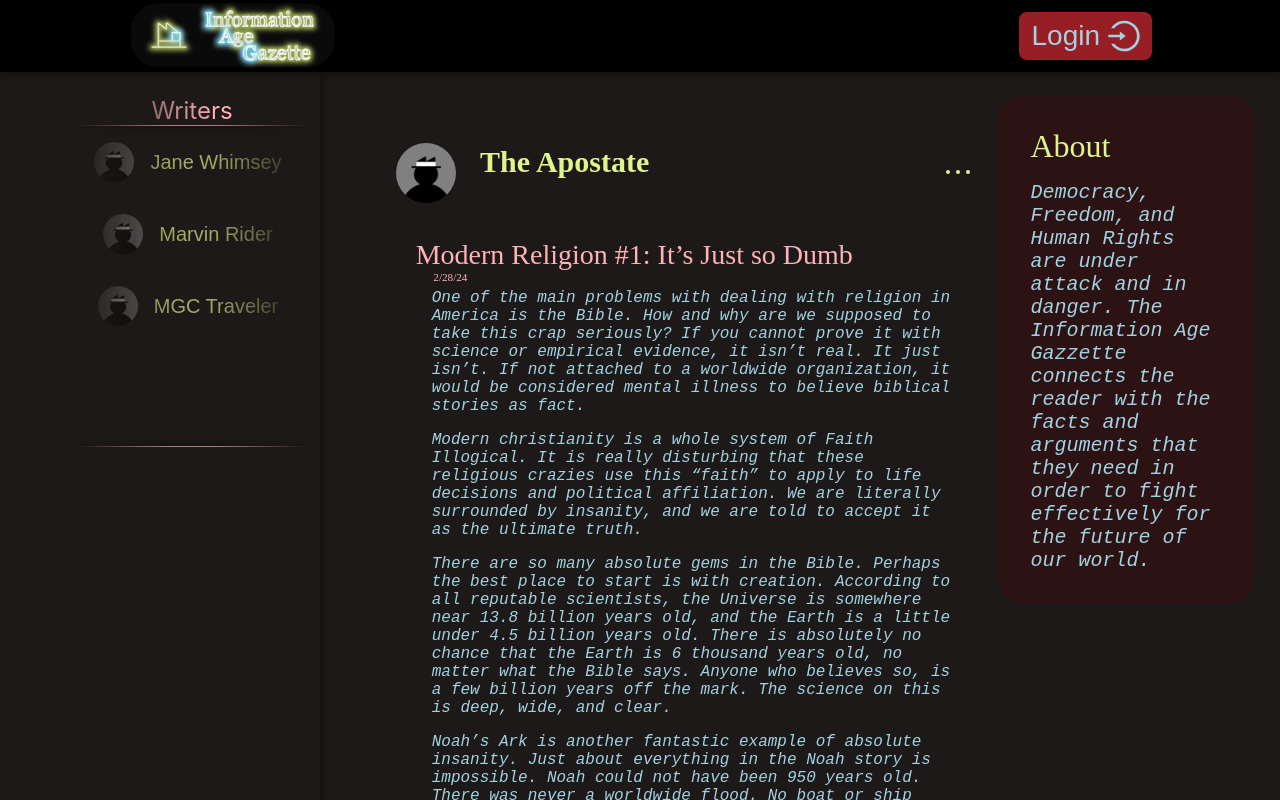
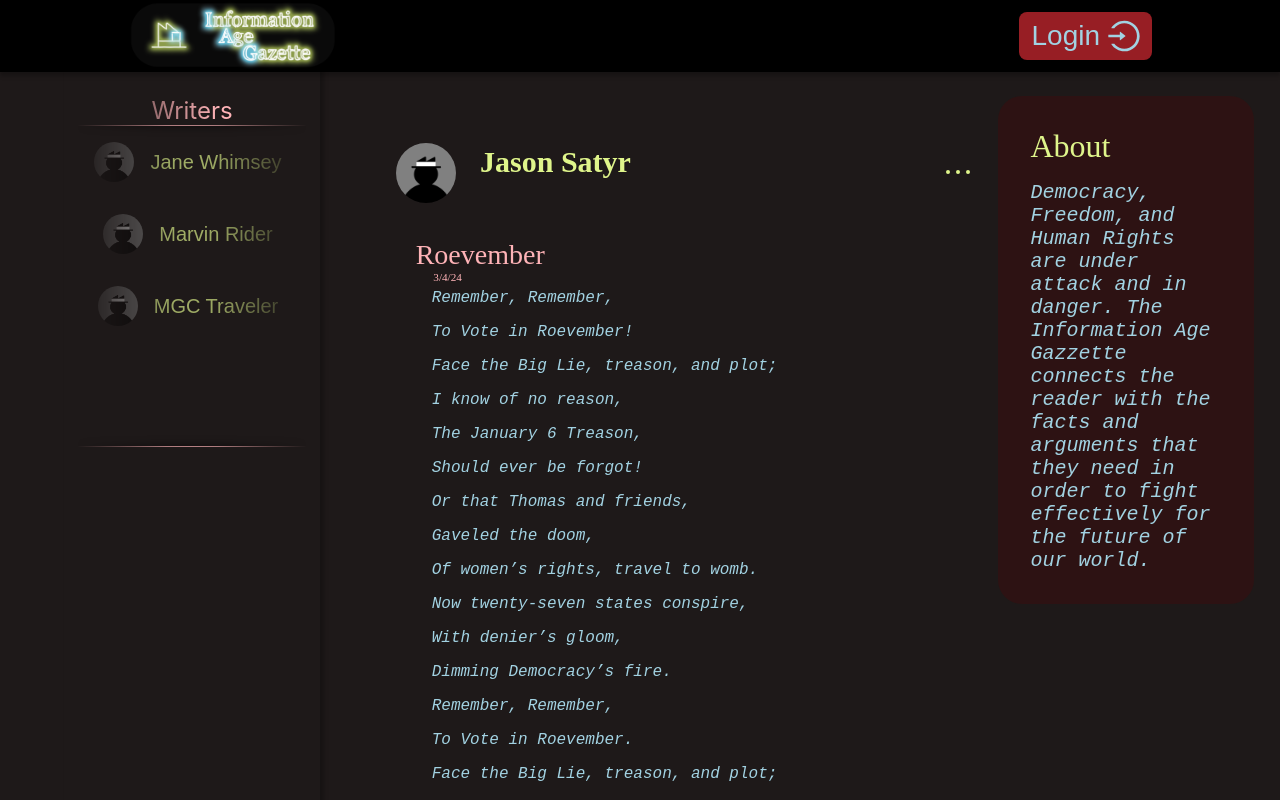
Before and after one commit to esmodea/IAG-Project, a React (Create React App) app in the folder iag-fe/: page /home in a window 1280 px wide. Built offline with nearby package versions, Linux system fonts and the light colour scheme.

Commit message:
Updating homeArticles.js with the best info I can.

```diff
--- a/iag-fe/src/application/mock-data/homeArticles.js
+++ b/iag-fe/src/application/mock-data/homeArticles.js
@@ -99,6 +99,42 @@ The Bible is full of crackpottery. You will find fireproof men, a lionproof hero
         },
         key: 4
     },
+    {
+        content: {
+            info: {
+                icon: '',
+                author: "Jason Satyr",
+                id: 'jason-satyr',
+                links: ['https://genius.com/English-folk-verse-the-fifth-of-november-guy-fawkes-night-poem-annotated'],
+                date: '3/4/24',
+            },
+            article: {
+                headline: 'Roevember',
+                text: `Remember, Remember,   br/
+                        To Vote in Roevember!   br/
+                        Face the Big Lie, treason, and plot;  br/
+    	                I know of no reason,   br/
+    	                The January 6 Treason,  br/
+    	                Should ever be forgot!  br/
+    	                Or that Thomas and friends,  br/
+    	                Gaveled the doom,  br/
+    	                Of women’s rights, travel to womb.  br/
+    	                Now twenty-seven states conspire,  br/
+    	                With denier’s gloom,  br/
+    	                Dimming Democracy’s fire.  br/
+    	                Remember, Remember,  br/
+    	                To Vote in Roevember.  br/
+    	                Face the Big Lie, treason, and plot;  br/
+    	                Our women and our freedom need you lot!  br/
+    	                If you love liberty’s breath,  br/
+    	                Cast your ballot against Democracy’s death!`,
+            },
+            interaction: {
+                likes: '14k'
+            }
+        },
+        key: 5
+    },
 ]
 
 export default articles;
```
